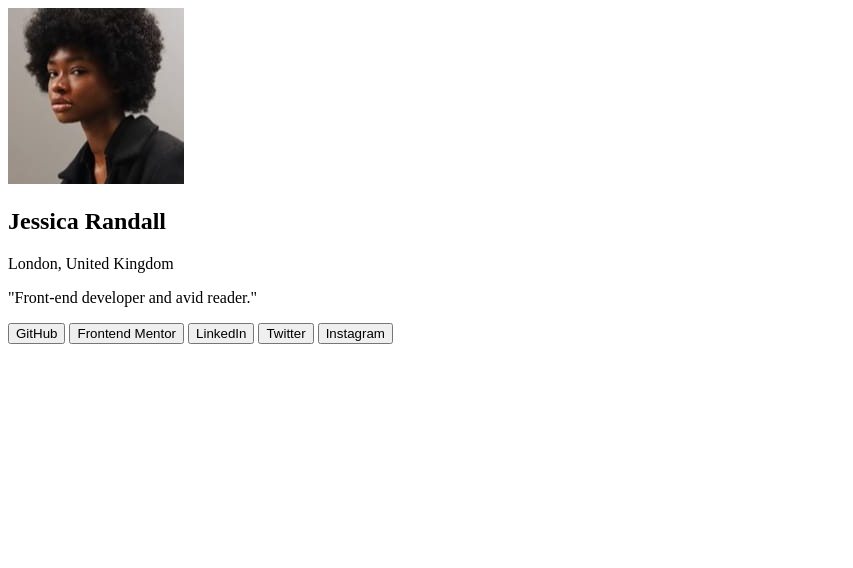
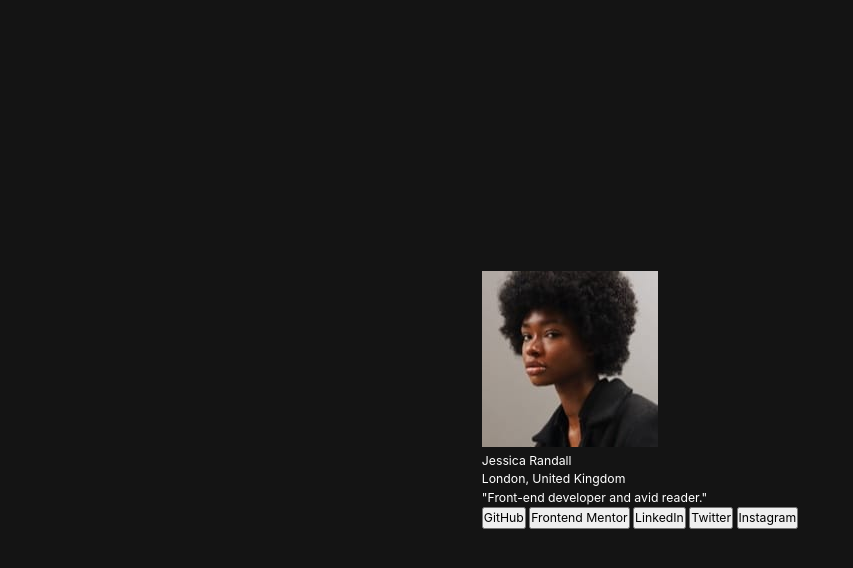
Before and after one commit to nvalline/social-links-profile, a plain HTML site: page index.html in a window 1280 px wide. Shown: the whole page, without its empty margins (0-853 px from the left). Drawn offline with Linux system fonts and the light colour scheme; a web font is replaced by a local one.

Commit message:
added base styles

```diff
--- a/index.html
+++ b/index.html
@@ -13,6 +13,8 @@
 		/>
 
 		<title>Frontend Mentor | Social links profile</title>
+
+		<link rel="stylesheet" href="./styles.css" />
 	</head>
 	<body>
 		<main>
--- /dev/null
+++ b/styles.css
@@ -0,0 +1,46 @@
+/* Fonts */
+@font-face {
+	font-family: 'Inter';
+	src: url(./assets/fonts/Inter-VariableFont_slnt\wght.ttf);
+}
+
+/* Variables */
+:root {
+	/* Primary */
+	--green: hsl(75, 94%, 57%);
+	/* Neutral */
+	--white: hsl(0, 0%, 100%);
+	--grey: hsl(0, 0%, 20%);
+	--darkGrey: hsl(0, 0%, 12%);
+	--offBlack: hsl(0, 0%, 8%);
+}
+
+/* Box Sizing Rules */
+*,
+*::before,
+*::after {
+	box-sizing: border-box;
+}
+
+/* Remove default spacing in favour of better control in authored CSS */
+* {
+	margin: 0;
+	padding: 0;
+	font: inherit;
+}
+
+html,
+body {
+	height: 100%;
+	font-size: 0.875rem;
+}
+
+body {
+	display: flex;
+	align-items: center;
+	justify-content: center;
+	background-color: var(--offBlack);
+	font-family: 'Inter', sans-serif;
+	color: var(--white);
+	line-height: 1.5;
+}
```
